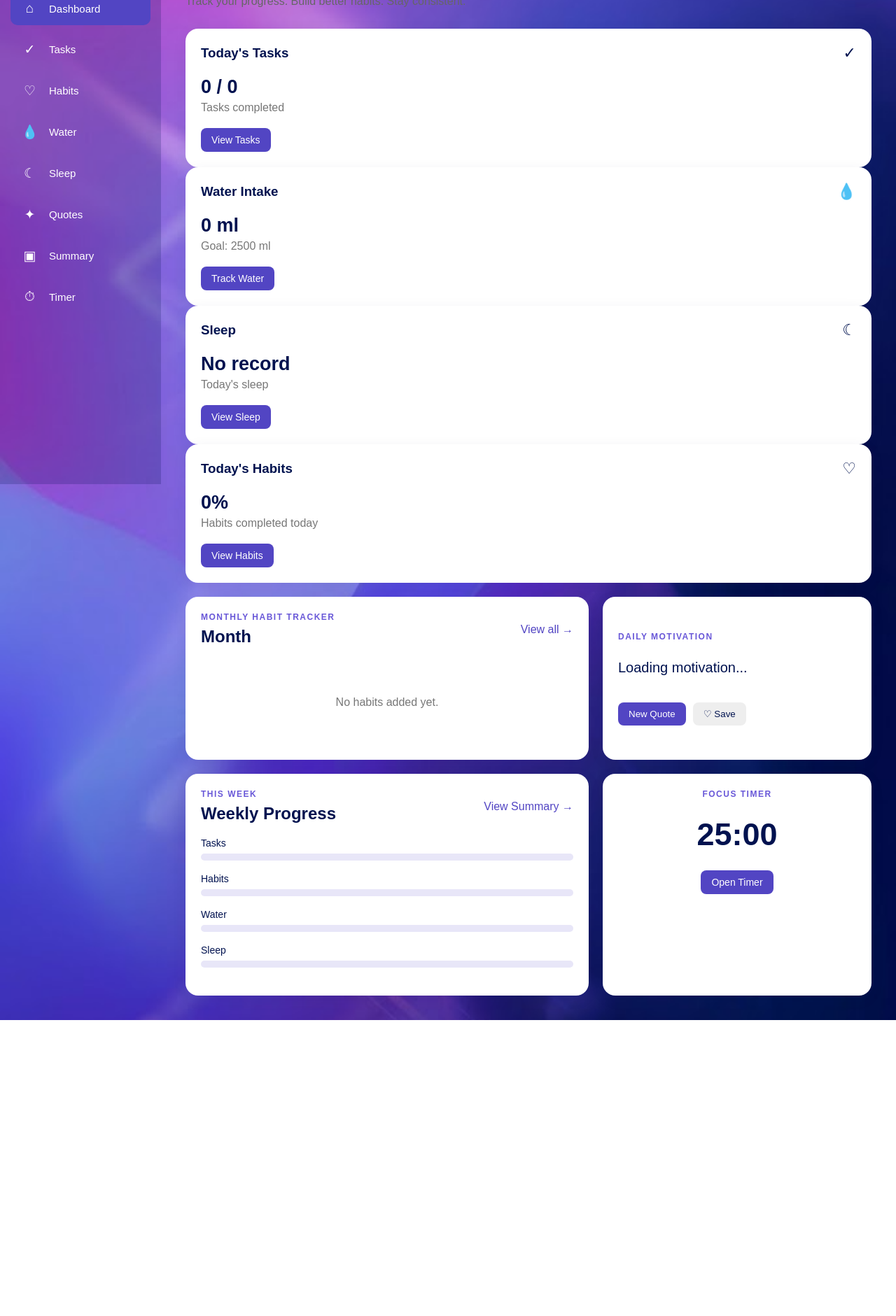
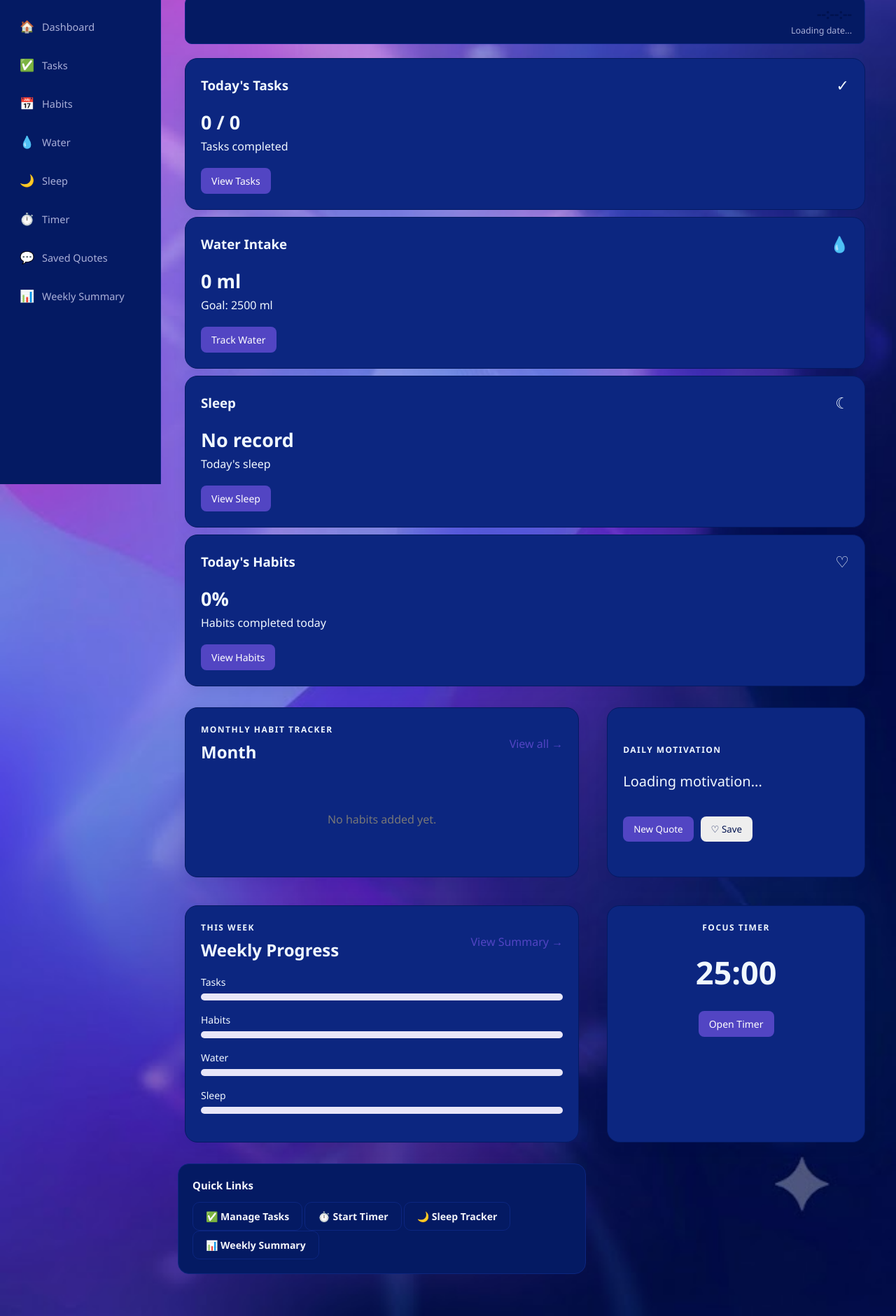
Before and after one commit to CSI-Trainees-26/Nandini2513224-task2, a plain HTML site: page index.html in a window 1280 px wide. Shown: the part 108-1989 px from the top of the page at 70% size. Before the commit the page ends 1566 px from the top, so only its background shows below. Drawn offline with Linux system fonts and the light colour scheme.

Commit message:
changed ui, added tasks page

```diff
--- a/dashboard.css
+++ b/dashboard.css
@@ -5,10 +5,22 @@
 }
 
 body {
-    font-family: Arial, sans-serif;
+    font-family: "Segoe UI", Roboto, Arial, sans-serif;
     color: #00124F;
     background-image: url("image.png");
     background-size: cover;
+}
+a {
+  color: inherit;
+  text-decoration: none;
+}
+ul {
+  list-style: none;
+}
+button {
+  font-family: inherit;
+  cursor: pointer;
+  border: none;
 }
 
 /* sidebar */
@@ -18,20 +30,42 @@ body {
     position: fixed;
     left: 0;
     top: 0;
-    background-color: rgba(0, 18, 79,0.2);
+    background-color: #041a63;
     color: white;
-    padding: 25px 15px;
-    z-index: 10;
+    display: flex;
+    flex-direction: column;
+    padding: 24px 16px;
+    z-index: 100;
+    border-right: 1px solid #0c2680;
 }
-
+.sidebar-link {
+    display: flex;
+    align-items: center;
+    gap: 12px;
+    padding: 11px 12px;
+    font-size: 14.5px;
+    color: #aab0d9;
+    text-decoration: none;
+}
+.sidebar-link:hover {
+  background-color: #0c2680;
+  color: #f4f5fb;
+}
+.icon {
+  font-size: 17px;
+  width: 20px;
+  text-align: center;
+}
 .logo {
     text-align: center;
     margin-bottom: 40px;
+    font: "Segoe UI", Roboto, Arial, sans-serif;
 }
 
 .logo h2 {
     font-size: 27px;
     letter-spacing: 1px;
+    font: "Segoe UI", Roboto, Arial, sans-serif;
 }
 
 .side-nav {
@@ -49,6 +83,9 @@ body {
     padding: 13px 15px;
     border-radius: 10px;
     transition: 0.3s;
+    font-size: 17px;
+    width: 20px;
+    text-align: center;
 }
 
 .nav-item span {
@@ -67,9 +104,33 @@ body {
 }
 
 /* the main thing */
+
+.header-clock {
+  background-color: #041a63;
+  border: 1px solid #0c2680;
+  border-radius: 10px;
+  padding: 10px 18px;
+  text-align: right;
+  min-width: 190px;
+  margin:10px;
+}
+
+.header-clock .clock-time {
+  font-size: 20px;
+  font-weight: 700;
+}
+
+.header-clock .clock-date {
+  font-size: 12.5px;
+  color: #aab0d9;
+  margin-top: 2px;
+}
+
 .main-content {
-    margin-left: 230px;
-    padding: 35px;
+    margin-left: 220px;
+    padding: 28px 34px 60px 34px;
+    max-width: 1200px;
+    flex:1;
 }
 
 .top-section {
@@ -77,6 +138,7 @@ body {
     justify-content: space-between;
     align-items: center;
     margin-bottom: 30px;
+    gap:16px;
 
 }
 
@@ -84,7 +146,7 @@ body {
     font-size: 12px;
     font-weight: bold;
     letter-spacing: 1.5px;
-    color: #6958D8;
+    color: aliceblue;
     margin-bottom: 7px;
 }
 
@@ -122,14 +184,24 @@ body {
     gap: 20px;
 }
 
-.dashboard-card,
-.large-card {
-    background-color: white;
+.dashboard-card {
+    background-color: #0c2680;
     border-radius: 18px;
+    border: 1px solid #041a63;
     padding: 22px;
     box-shadow: 0 5px 20px rgba(0, 18, 79, 0.07);
+    color:aliceblue;
+    margin:10px;
 }
-
+.large-card {
+    background-color: #0c2680;
+    border-radius: 18px;
+    border: 1px solid #041a63;
+    padding: 22px;
+    box-shadow: 0 5px 20px rgba(0, 18, 79, 0.07);
+    color:aliceblue;
+    margin:10px;
+}
 .card-heading {
     display: flex;
     justify-content: space-between;
@@ -144,10 +216,11 @@ body {
 .dashboard-card h2 {
     font-size: 27px;
     margin-bottom: 5px;
+    color:aliceblue
 }
 
 .dashboard-card > p {
-    color: #777;
+    color: aliceblue;
     margin-bottom: 20px;
 }
 
@@ -274,7 +347,48 @@ body {
     margin: 25px 0;
 }
 
+.card {
+  background-color: #041a63;
+  border: 1px solid #0c2680;
+  border-radius: 16px;
+  padding: 20px;
+  font-size: 12px;
+  font-weight: 400;
+  color: #f4f5fb;
+}
+.card-title {
+  font-size: 15px;
+  font-weight: 600;
+  margin-bottom: 14px;
+  display: flex;
+  align-items: center;
+  justify-content: space-between;
+}
 
+.btn {
+  display: inline-flex;
+  align-items: center;
+  justify-content: center;
+  gap: 6px;
+  padding: 10px 18px;
+  border-radius: 10px;
+  font-size: 14px;
+  font-weight: 600;
+  transition: opacity 0.15s ease, transform 0.1s ease;
+}
+
+.btn:active {
+  transform: scale(0.97);
+}
+.btn-outline {
+  background: transparent;
+  border: 1px solid #0c2680;
+  color: #f4f5fb;
+}
+
+.btn-outline:hover {
+  border-color: #f4f5fb;
+}
 /* to make it responsive: */
 
 @media (max-width: 1100px) {
@@ -286,6 +400,10 @@ body {
 @media (max-width: 800px) {
     .sidebar {
         width: 80px;
+        align-items: center;
+    }
+    .sidebar-link {
+        font-size: 0;
     }
     .logo h2 {
         font-size: 15px;
--- a/index.html
+++ b/index.html
@@ -11,58 +11,34 @@
     <!-- sidebar -->
     <aside class="sidebar">
         <div class="logo">
+            <div class="logo-mark">💪</div>
             <h2>FitCheck</h2>
         </div>
+
         <nav class="side-nav">
-            <a href="index.html" class="nav-item active">
-                <span>⌂</span>
-                <p>Dashboard</p>
-            </a>
-            <a href="tasks.html" class="nav-item">
-                <span>✓</span>
-                <p>Tasks</p>
-            </a>
-            <a href="habits.html" class="nav-item">
-                <span>♡</span>
-                <p>Habits</p>
-            </a>
-            <a href="water.html" class="nav-item">
-                <span>💧</span>
-                <p>Water</p>
-            </a>
-            <a href="sleep.html" class="nav-item">
-                <span>☾</span>
-                <p>Sleep</p>
-            </a>
-            <a href="quotes.html" class="nav-item">
-                <span>✦</span>
-                <p>Quotes</p>
-            </a>
-            <a href="summary.html" class="nav-item">
-                <span>▣</span>
-                <p>Summary</p>
-            </a>
-            <a href="timer.html" class="nav-item">
-                <span>⏱</span>
-                <p>Timer</p>
-            </a>
+            <a class="sidebar-link" href="index.html"><span class="icon">🏠</span> Dashboard</a>
+            <a class="sidebar-link" href="tasks.html"><span class="icon">✅</span> Tasks</a>
+            <a class="sidebar-link" href="habits.html"><span class="icon">📅</span> Habits</a>
+            <a class="sidebar-link" href="water.html"><span class="icon">💧</span> Water</a>
+            <a class="sidebar-link" href="sleep.html"><span class="icon">🌙</span> Sleep</a>
+            <a class="sidebar-link" href="timer.html"><span class="icon">⏱️</span> Timer</a>
+            <a class="sidebar-link" href="quotes.html"><span class="icon">💬</span> Saved Quotes</a>
+            <a class="sidebar-link" href="summary.html"><span class="icon">📊</span> Weekly Summary</a>
         </nav>
     </aside>
 
     <!-- main content -->
     <main class="main-content">
-        <header class="top-section">
-            <div>
-                <p class="small-heading">YOUR PERSONAL WELLNESS SPACE</p>
-                <h1>Welcome to FitCheck</h1>
-                <p>Track your progress. Build better habits. Stay consistent.</p>
-            </div>
-            <div class="date-box">
-                <p id="day"></p>
-                <h2 id="date"></h2>
-                <p id="clock"></p>
-            </div>
-        </header>
+        <div class="page-header">
+        <div>
+          <h1 id="greetingText">Welcome back 👋</h1>
+          <p>Here's how your day is looking.</p>
+        </div>
+        <div class="header-clock">
+          <div class="clock-time" id="clockTime">--:--:--</div>
+          <div class="clock-date" id="clockDate">Loading date...</div>
+        </div>
+      </div>
 
         <!-- dashboard cards -->
         <section class="dashboard-grid"></section>
@@ -181,6 +157,16 @@
                     Open Timer
                 </a>
             </div>
+            <!-- Sleep + task quick links -->
+        <div class="card">
+          <div class="card-title">Quick Links</div>
+          <div class="grid grid-2">
+            <a href="tasks.html" class="btn btn-outline">✅ Manage Tasks</a>
+            <a href="timer.html" class="btn btn-outline">⏱️ Start Timer</a>
+            <a href="sleep.html" class="btn btn-outline">🌙 Sleep Tracker</a>
+            <a href="summary.html" class="btn btn-outline">📊 Weekly Summary</a>
+          </div>
+        </div>
         </section>
     </main>
 
--- /dev/null
+++ b/tasks.css
@@ -0,0 +1,271 @@
+* {
+    margin: 0;
+    padding: 0;
+    box-sizing: border-box;
+}
+
+body {
+    font-family: Arial, sans-serif;
+    background-color: #f5f4ff;
+    color: #00124F;
+}
+
+
+/* SIDEBAR */
+
+.sidebar {
+    width: 230px;
+    height: 100vh;
+
+    position: fixed;
+    left: 0;
+    top: 0;
+
+    background-color: #00124F;
+    color: white;
+
+    padding: 25px 15px;
+}
+
+.logo {
+    text-align: center;
+    margin-bottom: 40px;
+}
+
+.side-nav {
+    display: flex;
+    flex-direction: column;
+    gap: 10px;
+}
+
+.nav-item {
+    text-decoration: none;
+    color: white;
+
+    display: flex;
+    align-items: center;
+    gap: 15px;
+
+    padding: 13px 15px;
+
+    border-radius: 10px;
+}
+
+.nav-item:hover,
+.nav-item.active {
+    background-color: #5245C3;
+}
+
+.nav-item span {
+    width: 25px;
+    text-align: center;
+}
+
+.nav-item p {
+    font-size: 15px;
+}
+
+
+/* MAIN */
+
+.main-content {
+    margin-left: 230px;
+    padding: 40px;
+}
+
+.page-header {
+    margin-bottom: 30px;
+}
+
+.small-heading {
+    color: #6958D8;
+    font-size: 12px;
+    font-weight: bold;
+    letter-spacing: 1.5px;
+    margin-bottom: 8px;
+}
+
+.page-header h1 {
+    font-size: 34px;
+    margin-bottom: 8px;
+}
+
+.page-header p:last-child {
+    color: #777;
+}
+
+
+/* ADD TASK */
+
+.add-task-card {
+    background-color: white;
+    padding: 20px;
+
+    border-radius: 15px;
+
+    display: flex;
+    gap: 15px;
+
+    margin-bottom: 30px;
+
+    box-shadow: 0 5px 20px rgba(0, 18, 79, 0.07);
+}
+
+.add-task-card input {
+    flex: 1;
+
+    padding: 13px;
+
+    border: 1px solid #ddd;
+    border-radius: 8px;
+
+    font-size: 15px;
+}
+
+.add-task-card button {
+    border: none;
+
+    background-color: #5245C3;
+    color: white;
+
+    padding: 0 20px;
+
+    border-radius: 8px;
+
+    cursor: pointer;
+}
+
+
+/* TASK BOARD */
+
+.task-board {
+    display: grid;
+    grid-template-columns: 1fr 1fr;
+    gap: 25px;
+}
+
+.task-column {
+    background-color: white;
+
+    border-radius: 18px;
+
+    padding: 20px;
+
+    min-height: 450px;
+
+    box-shadow: 0 5px 20px rgba(0, 18, 79, 0.07);
+}
+
+.column-heading {
+    display: flex;
+    justify-content: space-between;
+
+    margin-bottom: 20px;
+}
+
+.column-heading span {
+    background-color: #6958D8;
+    color: white;
+
+    width: 28px;
+    height: 28px;
+
+    border-radius: 50%;
+
+    display: flex;
+    align-items: center;
+    justify-content: center;
+}
+
+
+/* TASK */
+
+.task-list {
+    min-height: 350px;
+}
+
+.task-item {
+    background-color: #f5f4ff;
+
+    padding: 15px;
+
+    border-radius: 10px;
+
+    margin-bottom: 12px;
+
+    display: flex;
+    align-items: center;
+    gap: 10px;
+
+    cursor: grab;
+}
+
+.task-item p {
+    flex: 1;
+}
+
+.task-item.completed p {
+    text-decoration: line-through;
+    color: #888;
+}
+
+.task-item button {
+    border: none;
+    background: transparent;
+
+    cursor: pointer;
+
+    font-size: 17px;
+}
+
+.edit-button {
+    color: #5245C3;
+}
+
+.delete-button {
+    color: #b33;
+}
+
+
+/* RESPONSIVE */
+
+@media (max-width: 800px) {
+
+    .sidebar {
+        width: 80px;
+    }
+
+    .logo h2 {
+        font-size: 16px;
+    }
+
+    .nav-item p {
+        display: none;
+    }
+
+    .nav-item {
+        justify-content: center;
+    }
+
+    .main-content {
+        margin-left: 80px;
+        padding: 20px;
+    }
+
+    .task-board {
+        grid-template-columns: 1fr;
+    }
+
+}
+
+@media (max-width: 600px) {
+
+    .add-task-card {
+        flex-direction: column;
+    }
+
+    .add-task-card button {
+        padding: 12px;
+    }
+
+}
```
Also changed, not shown: tasks.html (+91 -0 lines).
